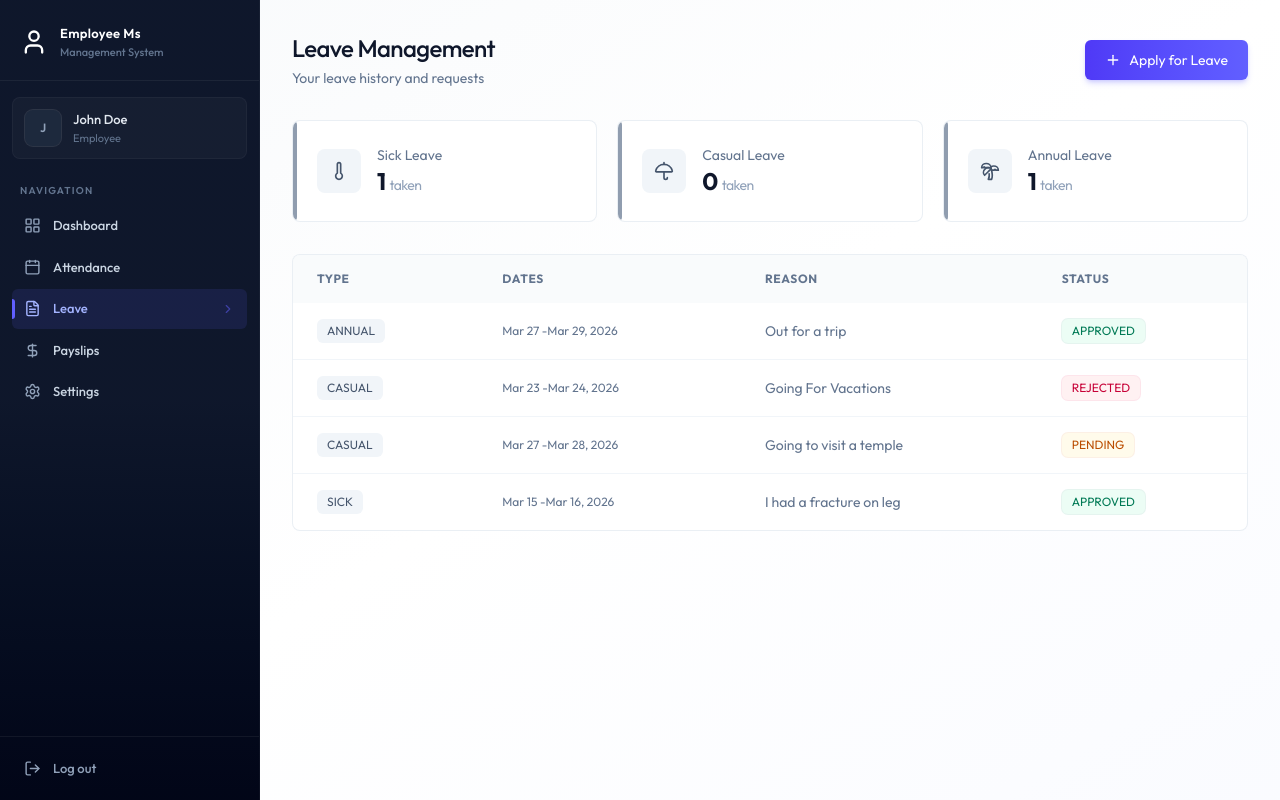
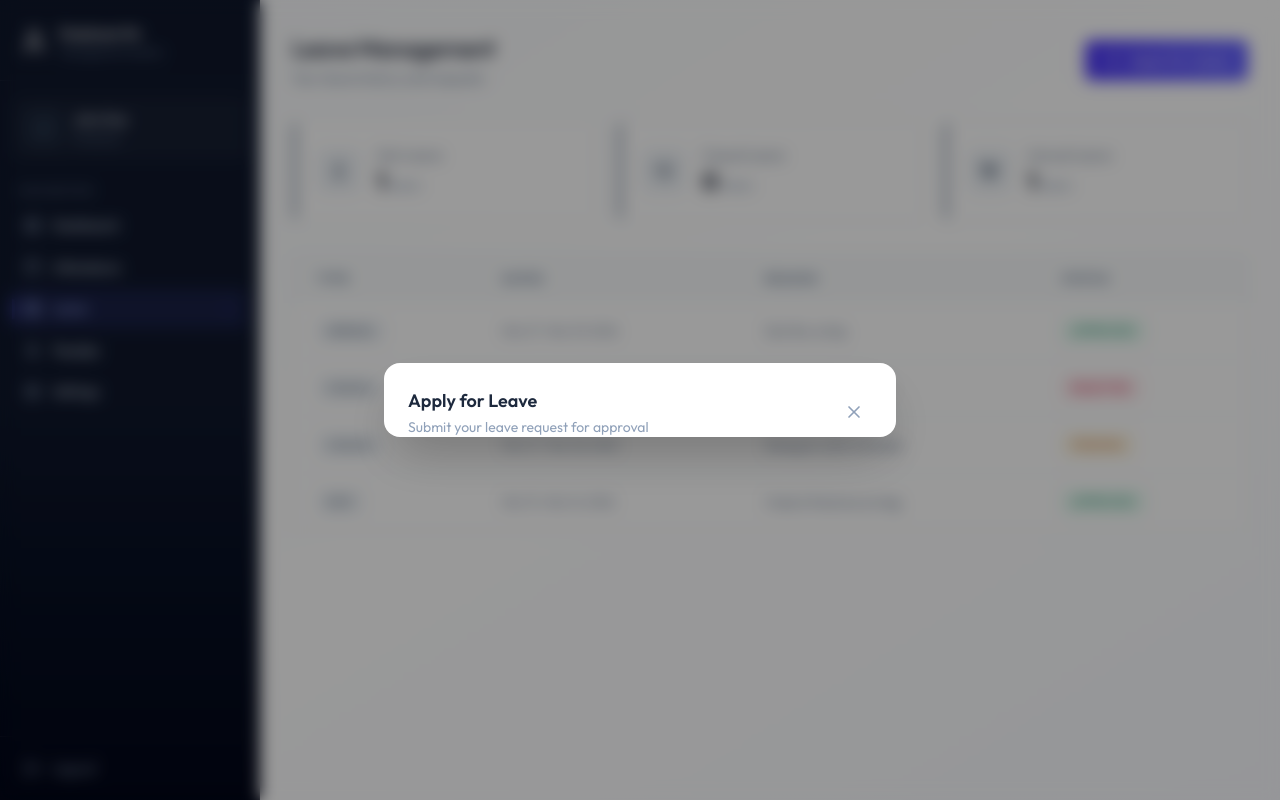
Before and after one commit to sheaf-hassan/employee_management_system, a React (Vite) app in the folder client/: page /leave in a window 1280 px wide. Both pictures are taken after a click on the button "Apply for Leave". Built offline with nearby package versions, Linux system fonts and the light colour scheme.

Commit message:
create header in apply_leave_modal componenet

```diff
--- /dev/null
+++ b/client/src/components/leave/ApplyLeaveModal.jsx
@@ -0,0 +1,40 @@
+import { X } from "lucide-react";
+import { useState } from "react"
+
+const ApplyLeaveModal = ({open, onClose, onSuccess}) => {
+
+    const [loading, setLoading] = useState(false);
+
+    const today = new Date();
+    const tomorrow = new Date(today);
+    tomorrow.setDate(today.getDate() + 1);
+    const minDate = tomorrow.toISOString().split('T')[0];
+
+    const handleSubmit = async (e)=> {
+        e.preventDefault();
+    };
+
+    if(!open) return null;
+
+  return (
+    <div className="fixed inset-0 z-50 flex items-center justify-center p-4 bg-black/40 backdrop-blur-sm" onClick={onClose}>
+
+        <div className="relative bg-white rounded-2xl shadow-2xl w-full max-w-lg animate-fade-in" onClick={(e)=>e.stopPropagation()}>
+            {/* Header */}
+            <div className="flex items-center justify-between p-6 pb-0">
+                <div>
+                    <h2 className="text-lg font-semibold text-slate-800">Apply for Leave</h2>
+                    <p className="text-sm text-slate-400 mt-0.5">Submit your leave request for approval</p>
+                </div>
+                <button onClick={onClose} className="p-2 rounded-lg hover:bg-slate-100 transition-colors text-slate-400 hover:text-slate-600">
+                    <X className="w-5 h-5"/>
+                </button>
+            </div>
+
+
+        </div>
+    </div>
+  )
+}
+
+export default ApplyLeaveModal
--- a/client/src/pages/Leave.jsx
+++ b/client/src/pages/Leave.jsx
@@ -3,6 +3,7 @@ import { dummyLeaveData } from "../assets/assets";
 import Loading from "../components/Loading";
 import { PalmtreeIcon, PlusIcon, ThermometerIcon, UmbrellaIcon } from "lucide-react";
 import LeaveHistory from "../components/leave/LeaveHistory";
+import ApplyLeaveModal from "../components/leave/ApplyLeaveModal";
 
 const Leave = () => {
 
@@ -67,6 +68,7 @@ const Leave = () => {
       )}
 
     <LeaveHistory leaves={leaves} isAdmin={isAdmin} onUpdate={fetchLeaves}/>
+    <ApplyLeaveModal open={showModal} onClose={()=> setShowModal(false)} onSuccess={fetchLeaves}/>
     </div>
   )
 }
```
